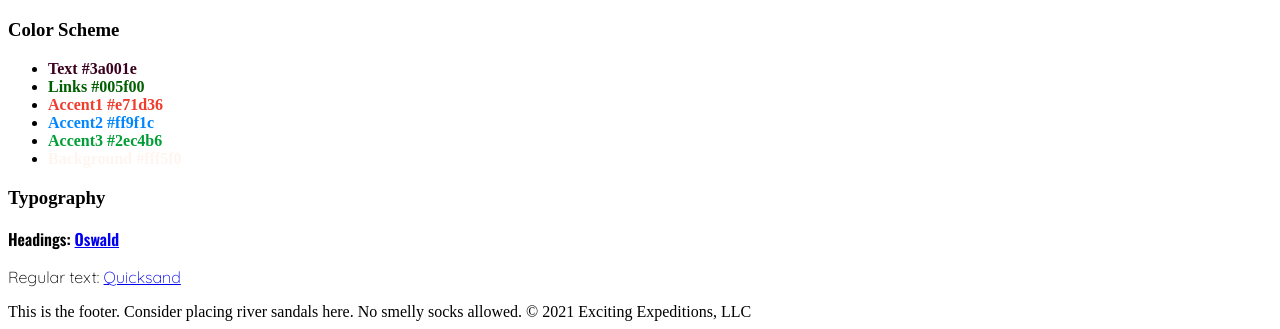
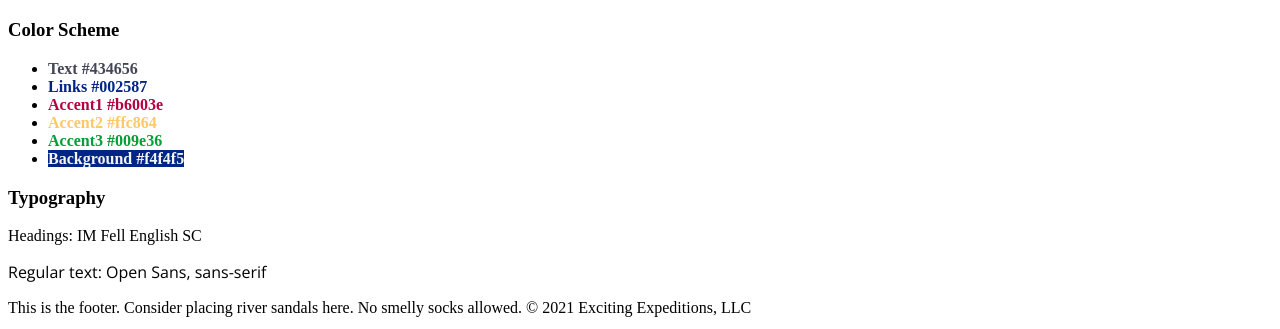
Before and after one commit to mogdenmogden/wdd130, a plain HTML site: page rafting/siteplan.html in a window 1280 px wide. Shown: the part 864-1193 px from the top of the page. Drawn offline with nearby package versions, Linux system fonts and the light colour scheme; a web font is replaced by a local one.

Commit message:
font and color

```diff
--- a/rafting/css/style.css
+++ b/rafting/css/style.css
@@ -1,22 +1,21 @@
 body {
-  background-color: #979996;
+  background-color: #f4f4f5;
   font-size: 1em;
   margin: 0px;
   padding: 0.5rem;
-  /* @import url("https://fonts.googleapis.com/css2?family=Oswald:wght@600&family=Quicksand:wght@300&display=swap"); */
-  /* font-family: "Oswald", sans-serif; */
 }
 header,
 footer {
   margin: 0 auto;
-  border: 1px solid #d3d4d3;
+  border: 1px solid #ffc864;
   padding: 0.5rem;
-  background-color: #d3d4d3;
+  background-color: #ffc864;
   display: grid;
   grid-template-columns: 200px 1fr;
   justify-content: left;
+  font-family: "Open Sans", sans-serif;
   font-size: 1rem;
-  color: #011627;
+  color: #002587;
   list-style-type: none;
 }
 
@@ -34,34 +33,35 @@ li {
 
 p {
   font-size: 1.2rem;
-  color: #5f0c16;
+  color: #434656;
+  font-family: "Open Sans", sans-serif;
 }
 
 h1 {
   font-size: 2em;
-  color: rgb(3, 88, 77);
-  font-family: "Quicksand", sans-serif;
+  color: #002587;
+  font-family: "IM Fell English SC", serif;
 }
 
 h2 {
   font-size: 1.5em;
-  color: #5f0c16;
-  font-family: "Quicksand", sans-serif;
+  color: #002587;
+  font-family: "Pacifico", cursive;
 }
 
 a:link {
-  color: rgb(0, 3, 201);
+  color: #002587;
 }
 a:visited {
-  color: rgb(78, 4, 121);
+  color: #b6003e;
 }
 a:hover {
-  color: rgb(0, 255, 255);
-  background-color: #979996;
+  color: #ffc864;
+  background-color: #002587;
 }
 a:active {
-  color: rgb(0, 255, 255);
-  background-color: #979996;
+  color: #ffc864;
+  background-color: #002587;
 }
 
 /* Class Selectors */
--- a/rafting/siteplan.html
+++ b/rafting/siteplan.html
@@ -4,9 +4,10 @@
     <meta charset="UTF-8" />
     <meta http-equiv="X-UA-Compatible" content="ie=edge" />
     <meta name="viewport" content="width=device-width, initial-scale=1.0" />
-    <style>
-      @import url("https://fonts.googleapis.com/css2?family=Oswald:wght@600&family=Quicksand:wght@300&display=swap");
-    </style>
+    <link
+      href="https://fonts.googleapis.com/css2?family=IM+Fell+English+SC&family=Open+Sans:wght@300;400&family=Pacifico&display=swap"
+      rel="stylesheet"
+    />
     <title>Site Plan for Exciting Expeditions, LLC</title>
     <meta
       name="description"
@@ -86,29 +87,29 @@
 
         <ul>
           <li>
-            <span style="color: #3a001e"><strong> Text #3a001e</strong></span>
+            <span style="color: #434656"><strong> Text #434656</strong></span>
           </li>
           <li>
-            <span style="color: #005f00"><strong> Links #005f00</strong></span>
+            <span style="color: #002587"><strong> Links #002587</strong></span>
           </li>
           <li>
-            <span style="color: #ef3c2d"
-              ><strong> Accent1 #e71d36</strong></span
+            <span style="color: #b6003e"
+              ><strong> Accent1 #b6003e</strong></span
             >
           </li>
           <li>
-            <span style="color: #0087ff"
-              ><strong> Accent2 #ff9f1c</strong></span
+            <span style="color: #ffc864"
+              ><strong> Accent2 #ffc864</strong></span
             >
           </li>
           <li>
             <span style="color: #009e36"
-              ><strong> Accent3 #2ec4b6</strong></span
+              ><strong> Accent3 #009e36</strong></span
             >
           </li>
           <li>
-            <span style="color: #fff5f0"
-              ><strong> Background #fff5f0</strong></span
+            <span style="color: #f4f4f5; background-color: #002587"
+              ><strong> Background #f4f4f5</strong></span
             >
           </li>
         </ul>
@@ -116,13 +117,13 @@
       <a name="typography"></a>
       <section>
         <h3>Typography</h3>
-        <p style="font-family: 'Oswald', sans-serif">
+        <p style="font-family: 'IM Fell English SC', serif">
           Headings:
-          <a href="https://fonts.google.com/specimen/Oswald"> Oswald </a>
+          <a> IM Fell English SC </a>
         </p>
-        <p style="font-family: 'Quicksand', sans-serif">
+        <p style="font-family: 'Open Sans', sans-serif">
           Regular text:
-          <a href="https://fonts.google.com/specimen/Quicksand"> Quicksand </a>
+          <a> Open Sans, sans-serif </a>
         </p>
       </section>
     </main>
```
Also changed, not shown: rafting/index.html (+12 -0 lines).
